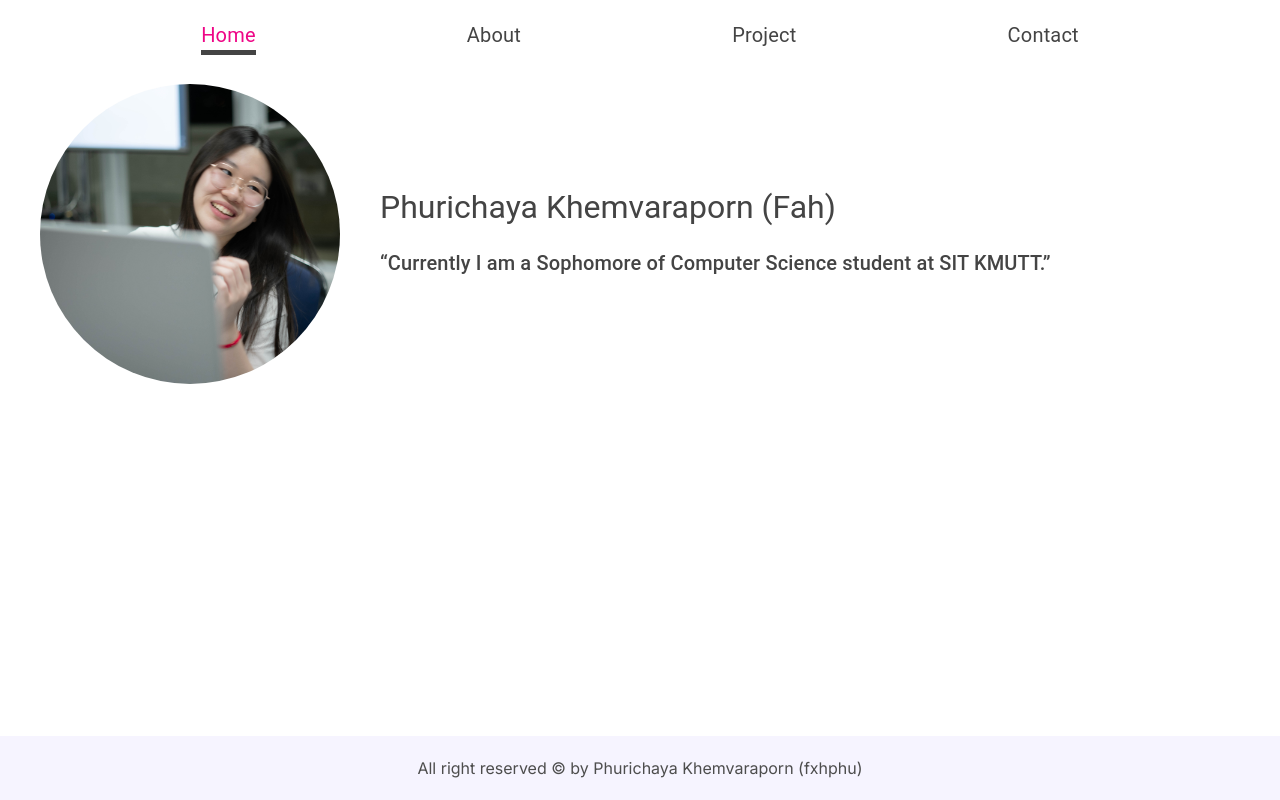
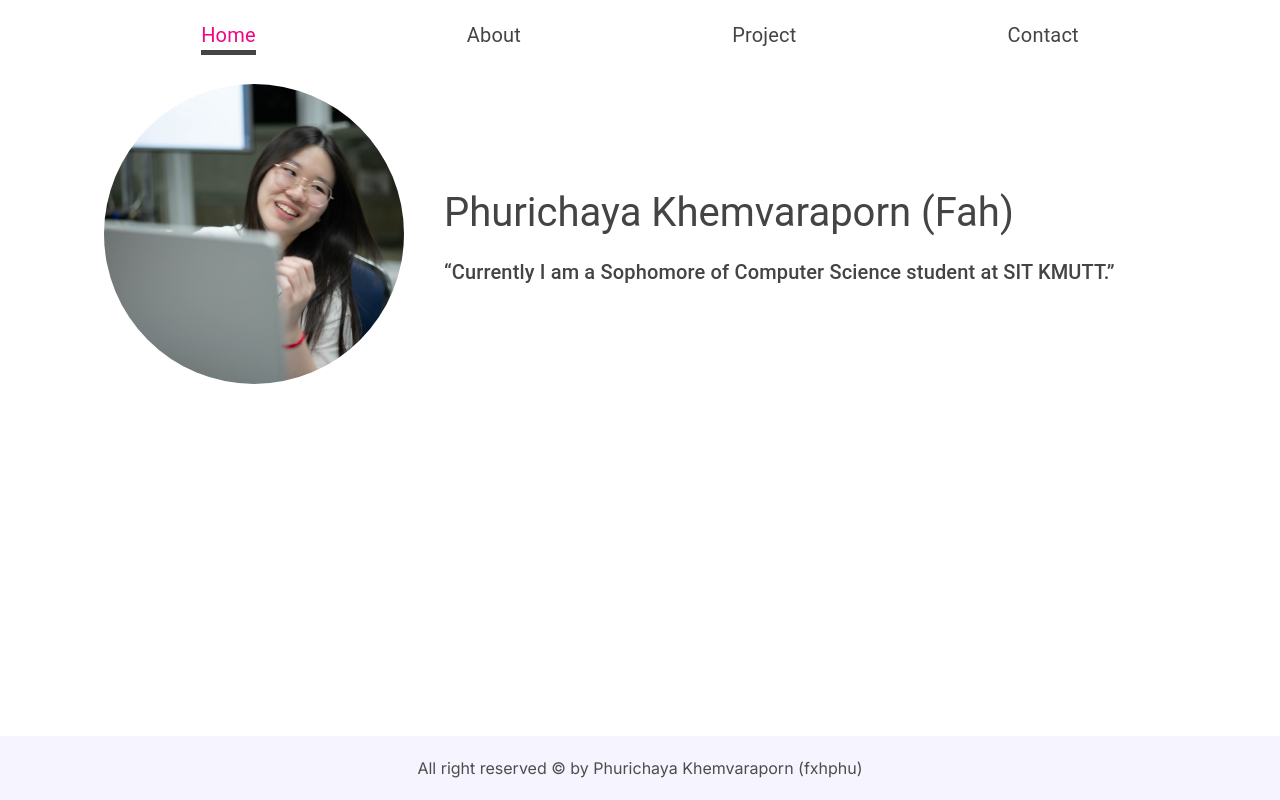
Before and after one commit to fxhPhxrxchxyx/fxhportfolio, a React (Vite) app in the folder frontend/: page /home in a window 1280 px wide. Built offline with nearby package versions, Linux system fonts and the light colour scheme.

Commit message:
container

```diff
--- a/frontend/src/App.tsx
+++ b/frontend/src/App.tsx
@@ -4,7 +4,7 @@ import { BrowserRouter, Routes, Route } from "react-router-dom";
 import "./App.css";
 import Navbar from "./components/navbar/Navbar";
 import Footer from "./components/footer/Footer";
-import { Box } from "@mui/material";
+import { Box, Container } from "@mui/material";
 import Home from "./pages/Home";
 import About from "./pages/About";
 import Project from "./pages/Project";
@@ -24,7 +24,14 @@ const App: React.FC = () => {
     <BrowserRouter>
       <div className="app">
         <Navbar />
-        <Box sx={{ padding: "20px" }}>
+        <Container maxWidth="lg">
+          <Box
+            sx={{
+              padding: "20px",
+              display: "grid",
+              gridTemplateRows: "auto 1fr auto",
+            }}
+          >
             <Routes>
               <Route index element={<Home />} />
               <Route path="/home" element={<Home />} />
@@ -33,7 +40,7 @@ const App: React.FC = () => {
               <Route path="/contact" element={<Contact />} />
             </Routes>
           </Box>
-
+        </Container>
         <Footer />
       </div>
     </BrowserRouter>
--- a/frontend/src/components/footer/Footer.tsx
+++ b/frontend/src/components/footer/Footer.tsx
@@ -4,7 +4,7 @@ import "./footer.css";
 const Footer: React.FC = () => {
   return (
     <footer>
-      <p style={{ textAlign: "center" }}>
+      <p style={{ textAlign: "center", padding: "0 5px" }}>
         All right reserved © by Phurichaya Khemvaraporn (fxhphu)
       </p>
     </footer>
--- a/frontend/src/components/home/Bio.tsx
+++ b/frontend/src/components/home/Bio.tsx
@@ -11,7 +11,7 @@ const Bio = () => {
         alignItems: "center",
       }}
     >
-      <Box sx={{ marginRight: "20px" }}>
+      <Box sx={{ marginRight: "20px", marginBottom: { xs: "10px" } }}>
         <Avatar
           alt="profile pic"
           src={pic}
@@ -29,7 +29,7 @@ const Bio = () => {
           variant="h3"
           sx={{
             marginBottom: "20px",
-            fontSize: { xs: "1.5rem", md: "2rem" },
+            fontSize: { xs: "1.5rem", md: "2.5rem" },
           }}
         >
           Phurichaya Khemvaraporn (Fah)
```
Lines whose indentation alone changed are shown as unchanged.
